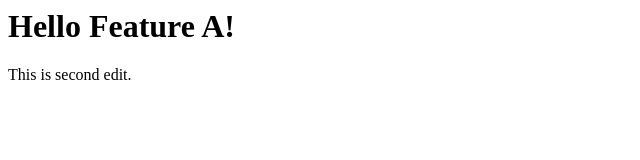
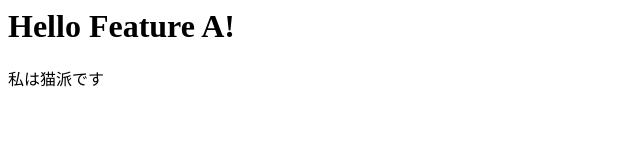
Before and after one commit to nkgwmsm/git-practice, a plain HTML site: page index.html in a window 1280 px wide. Shown: the full height of the page, 0-640 px from the left. Drawn offline with Linux system fonts and the light colour scheme.

Commit message:
Added cat-mode

```diff
--- a/index.html
+++ b/index.html
@@ -1,2 +1,2 @@
 <h1>Hello Feature A!</h1>
-<p>This is second edit.</p>
+<p>私は猫派です</p>
```
